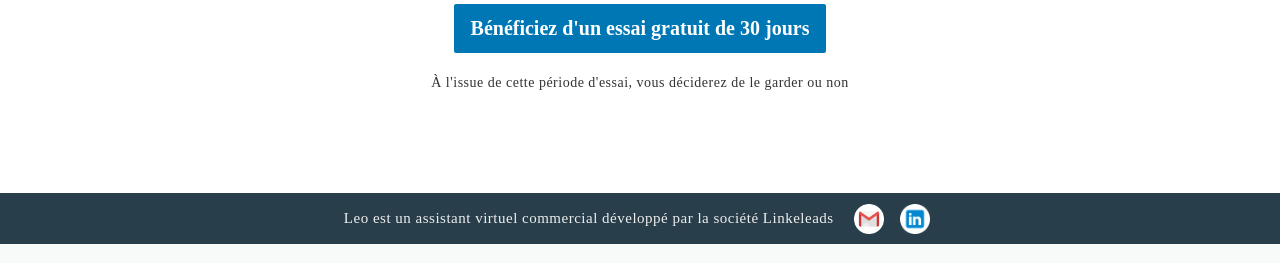
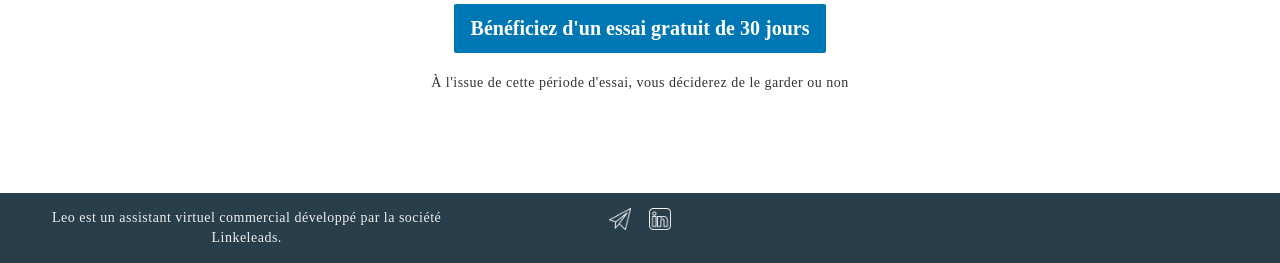
Before and after one commit to ThysBelynda/leo-linkeleads, a PHP site: page / in a window 1280 px wide. Shown: the part 4008-4271 px from the top of the page. Run offline with PHP 8.4, Linux system fonts and the light colour scheme; style sheets or scripts are compiled from the project's sources; some libraries are stand-ins or nearby versions; some web fonts are replaced.

Commit message:
finitions

```diff
--- a/assets/css/style.css
+++ b/assets/css/style.css
@@ -506,11 +506,12 @@ h1 {
   font-size: 15px; }
 
 .footer p {
-  padding: 15px 10px 15px 0;
+  padding: 15px 40px 15px 0;
   margin: 0;
-  display: inline-block; }
+  display: inline-block;
+  font-size: 14px; }
 
 .footer img {
-  margin: 0 6px 0 6px; }
+  margin: 15px 7px 0 7px; }
 
 /*# sourceMappingURL=style.css.map */
--- a/assets/sass/style.scss
+++ b/assets/sass/style.scss
@@ -673,12 +673,12 @@ h1{
 }
 
 .footer p{
-  padding: 15px 10px 15px 0;
+  padding: 15px 40px 15px 0;
   margin: 0;
   display: inline-block;
+  font-size: 14px;
 }
 
 .footer img{
-  //float: right;
-  margin: 0 6px 0 6px;
+  margin:15px 7px 0 7px;
 }
--- a/index.php
+++ b/index.php
@@ -362,17 +362,14 @@ if ( isset($_POST['name']) && isset($_POST['firstname']) && isset($_POST['email'
     </div>
 
     <div class="footer" align="center">
-        <div class="row">
-            <div class="col-sm-12 col-md-12 col-lg-12">
-                <p>Leo est un assistant virtuel commercial développé par la société Linkeleads</p>
-                <a href="#"><img src="img/gmail.png" height="30" width="30"></a>
-                <a href="#"><img src="img/linkedin.png" height="30" width="30"></a>
+        <div class="row" style="margin: 0">
+            <div class="col-sm-12 col-md-12 col-lg-5">
+                <p>Leo est un assistant virtuel commercial développé par la société Linkeleads.</p>
             </div>
-            <!--<div class="col-sm-2 col-md-2 col-lg-2">
-                <p>contact :</p>
-                <a href="#"><img src="img/gmail.png" height="30" width="30"></a>
-                <a href="#"><img src="img/linkedin.png" height="30" width="30"></a>
-            </div>-->
+            <div class="col-sm-2 col-md-2 col-lg-2">
+                <a href="#"><img src="img/gmail.png" height="22" width="22"></a>
+                <a href="#"><img src="img/linkedin.png" height="22" width="22"></a>
+            </div>
         </div>
     </div>
 
```
Also changed, not shown: img/gmail.png, img/gmailb.png (added), img/gmailg.png (added), img/gmailno.png (added), img/gmailz.png (added), img/linkedin.png, img/linkedinz.png (added), 3 other files.
